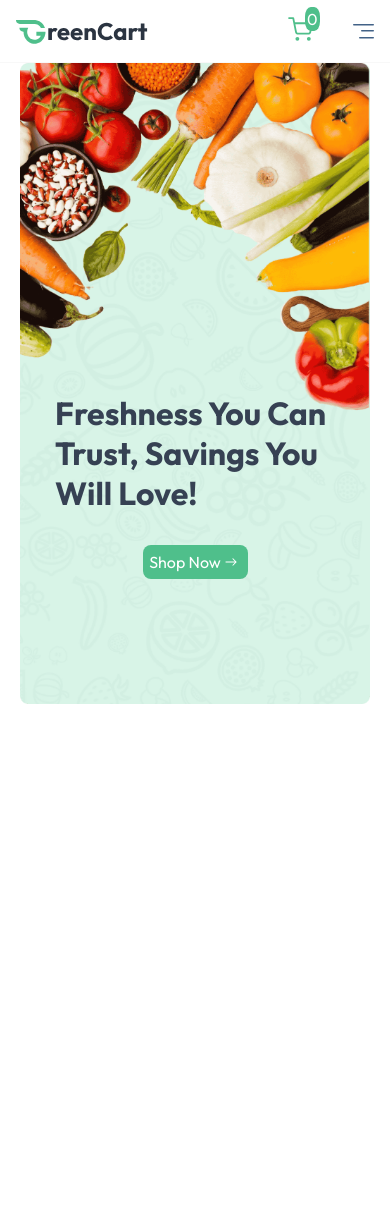
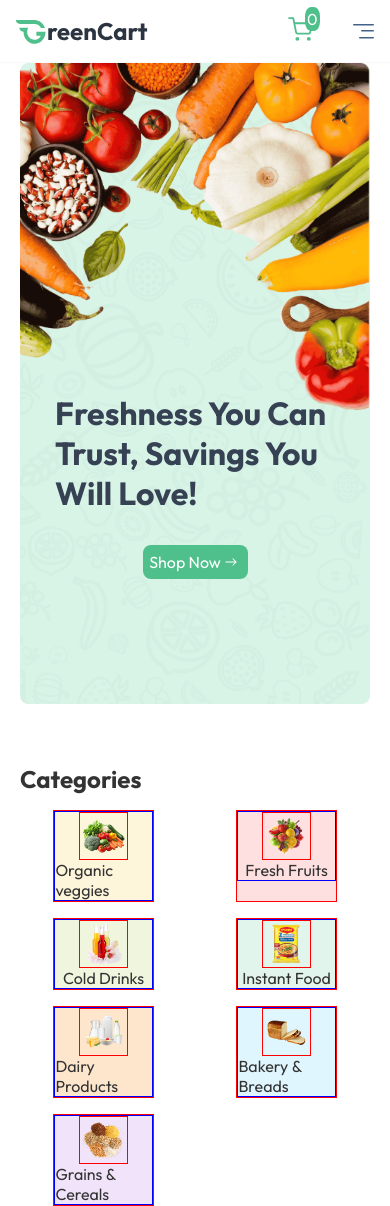
Before and after one commit to ozi-sadiq-kasai/greencart, a React (Vite) app in the folder frontend/: page / in a window 390 px wide. Before the commit the page ends 844 px from the top, so only its background shows below. Built offline with nearby package versions, Linux system fonts and the light colour scheme.

Commit message:
categories small screen styled

```diff
--- /dev/null
+++ b/frontend/src/components/categories/Categories.css
@@ -0,0 +1,40 @@
+.categories{
+    margin-top: 2.5rem;
+}
+.category-list{
+    list-style-type:none ;
+}
+.categories h2{
+    padding: 1rem 0;
+}
+
+@media (max-width: 425px) {
+.category-list{
+    display: grid;
+    grid-template-columns: repeat(2, 1fr);
+    gap: 1rem;
+    justify-items: center;
+}
+.category-list li{
+    width: 60%;
+    /* display: flex;
+    flex-direction: column;
+    justify-content: center;
+    align-items: center; */
+    border: 1px solid red;
+       /* padding: 1rem 0;  */
+}
+.category-list li img{
+    width: 50%;
+    height: 50%;
+    border: 1px solid red;
+    object-fit: cover;
+}
+.category-list a{
+border: 1px solid blue;
+display: flex;
+flex-direction: column;
+justify-content: center;
+align-items: center;
+}
+}
--- /dev/null
+++ b/frontend/src/components/categories/Categories.jsx
@@ -0,0 +1,25 @@
+import "./Categories.css";
+import { categories } from "../../assets/images/assets";
+import { Link } from "react-router-dom";
+
+const Categories = () => {
+  return (
+    <div className="categories">
+      <h2>Categories</h2>
+      <div className="categories-container">
+        <ul className="category-list">
+          {categories.map((category) => (
+            <li key={category.path} style={{ backgroundColor: category.bgColor }}>
+              <Link to={category.path}>
+                <img src={category.image} alt={category.text} />
+                <p>{category.text}</p>
+              </Link>
+            </li>
+          ))}
+        </ul>
+      </div>
+    </div>
+  );
+};
+
+export default Categories;
--- a/frontend/src/pages/home/Home.jsx
+++ b/frontend/src/pages/home/Home.jsx
@@ -1,6 +1,7 @@
 import Navbar from "../../components/navbar/Navbar";
 import Hero from "../../components/hero/Hero";
 import "./Home.css";
+import Categories from "../../components/categories/Categories";
 
 const Home = () => {
   return (
@@ -8,6 +9,7 @@ const Home = () => {
       <Navbar />
       <div className="home">
         <Hero />
+        <Categories />
       </div>
     </>
   );
```
